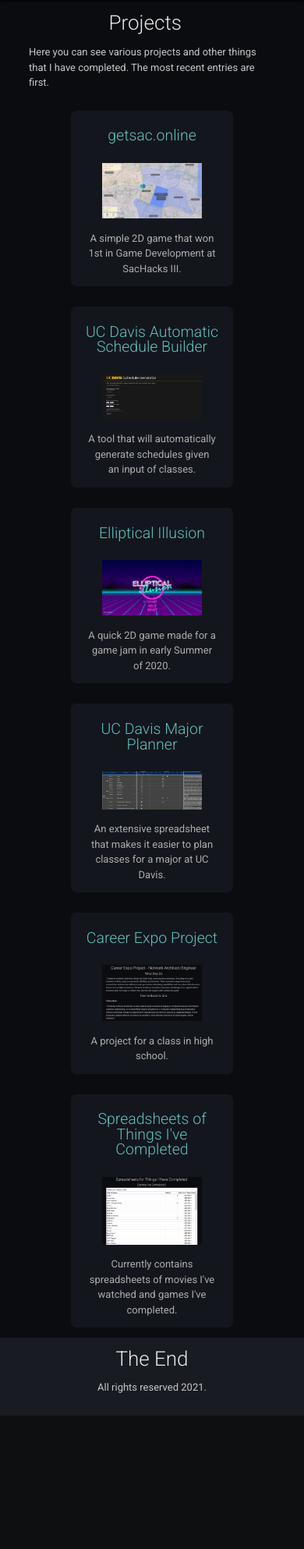
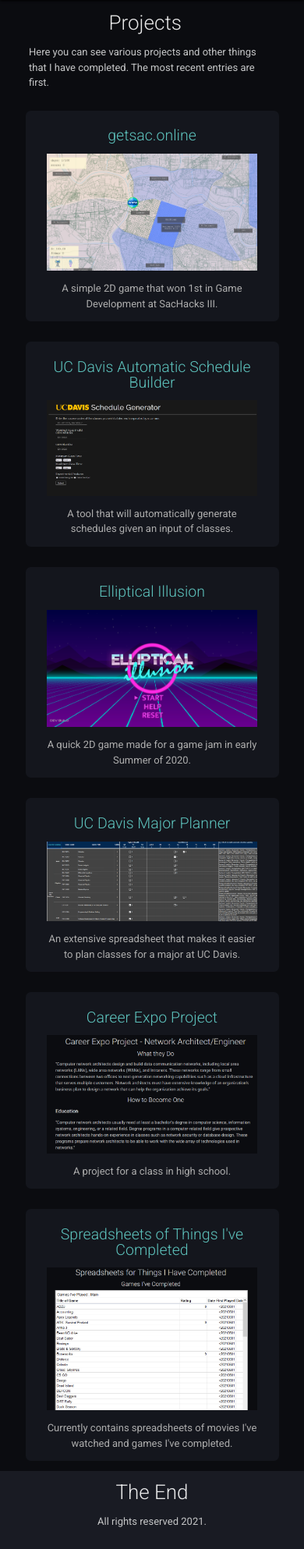
Before and after one commit to TimStewartJ/personal-site, a Flask app: page /misc in a window 390 px wide. Shown: the part 75-2061 px from the top of the page at 78% size. Before the commit the page ends 1890 px from the top, so only its background shows below. Run offline with Flask 2, Linux system fonts and the light colour scheme.

Commit message:
fix mobile css

```diff
--- a/static/css/style.css
+++ b/static/css/style.css
@@ -112,11 +112,9 @@
 	}
 
 	.section img {
-		width: 100%;
-		height: auto;
-		display: inline;
-		padding-top: 20px;
-		padding-bottom: 10px;
+		width: 90%;
+		display: block;
+		margin: 1em auto;
 	}
 
 	.section iframe {
@@ -282,12 +280,6 @@
 		width: 90%;
 	}
 
-	.section img {
-		width: 70%;
-		height: auto;
-		display: inline;
-	}
-
 	.section iframe {
 		width: 625px;
 		height: 600px;
@@ -312,6 +304,14 @@
 		margin: 0 auto;
 	}
 
+	.projects {
+		width: 90%;
+	}
+
+	.project {
+		flex: 100%;
+	}
+
 /*(MOBILE) Footer Code*/
 
 	.footer {
```
